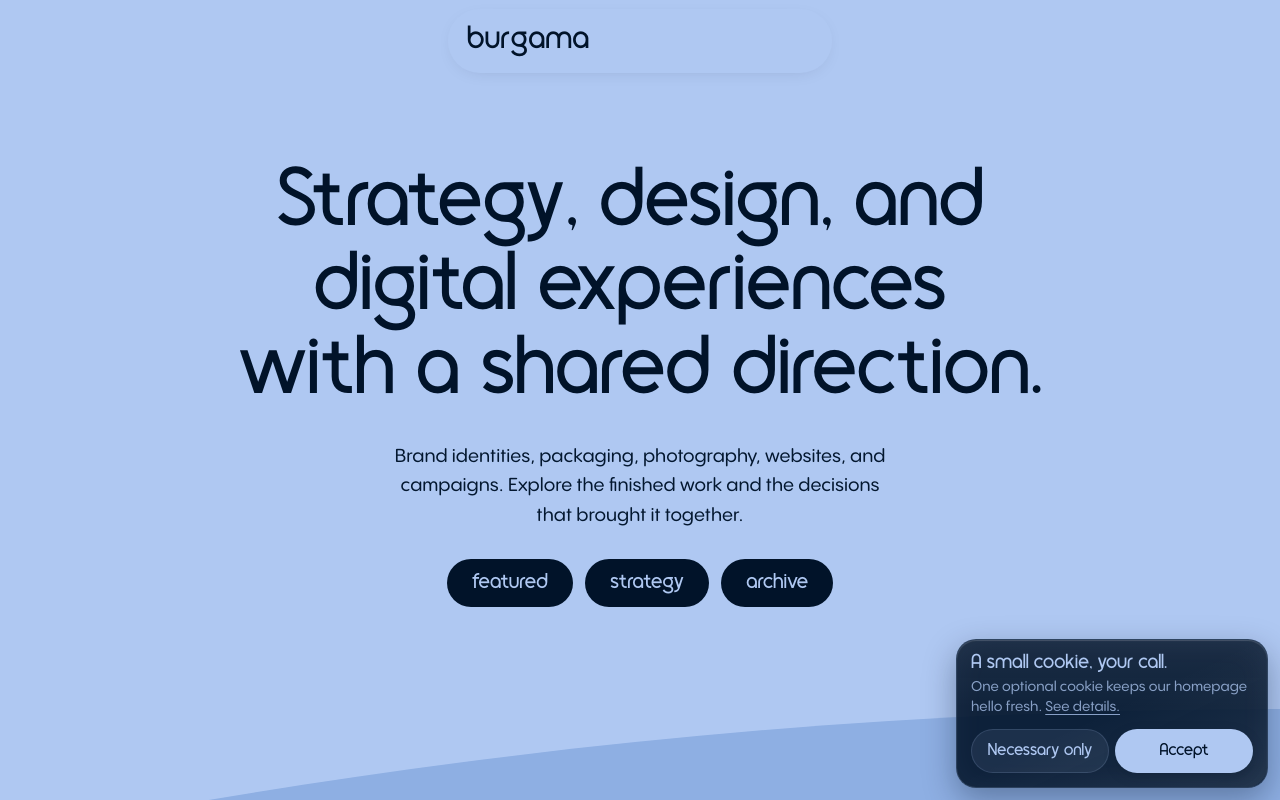
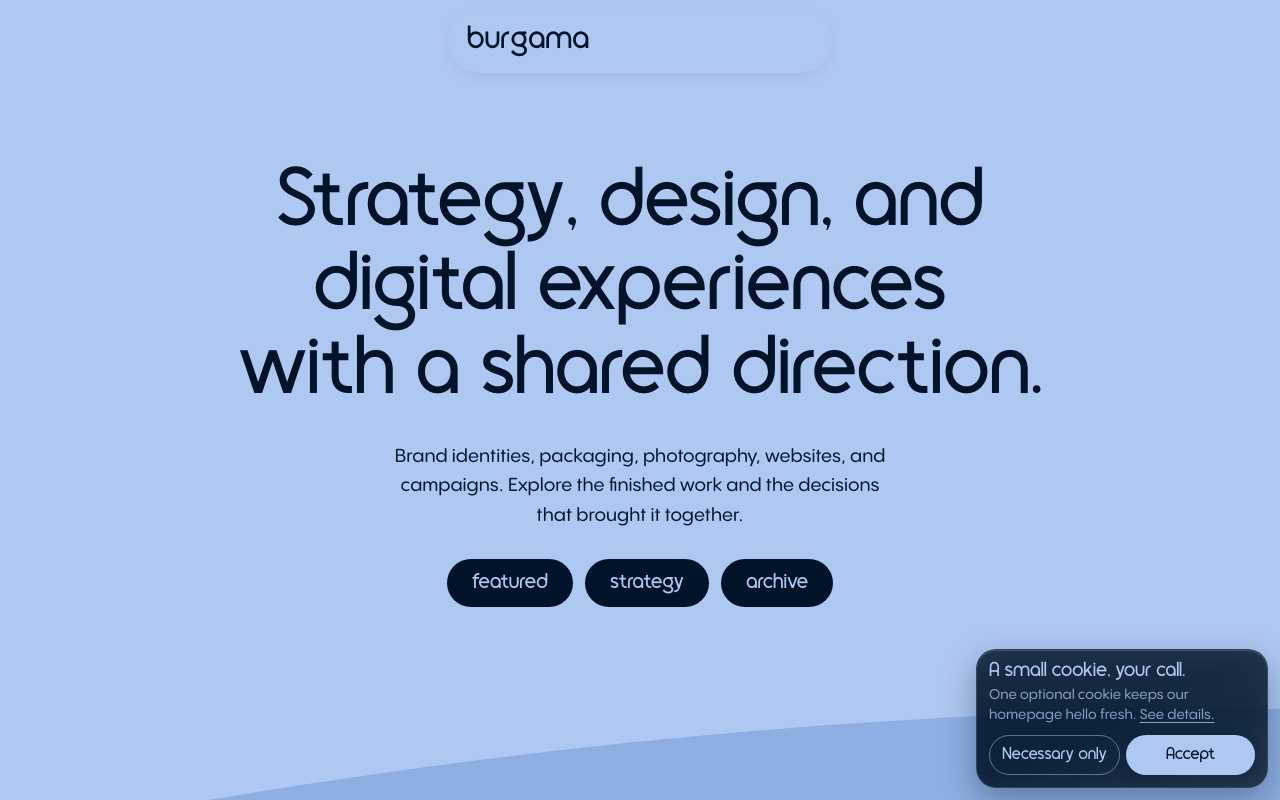
Before and after one commit to cedarandcactus/burgama-site-14.5, a Next.js app: page /work in a window 1280 px wide. Shown: the top 800 px of the page. Built offline with nearby package versions, Linux system fonts and the light colour scheme.

Commit message:
Compact cookie banner controls

```diff
--- a/components/cookie-banner.module.css
+++ b/components/cookie-banner.module.css
@@ -3,7 +3,7 @@
   right: max(12px, env(safe-area-inset-right, 0px));
   bottom: max(12px, env(safe-area-inset-bottom, 0px));
   z-index: 1000;
-  width: min(312px, calc(100vw - 24px));
+  width: min(292px, calc(100vw - 24px));
   pointer-events: auto;
   transform-origin: bottom right;
   animation: card-in 620ms cubic-bezier(.16, 1, .3, 1) both;
@@ -15,9 +15,9 @@
   display: flex;
   width: 100%;
   flex-direction: column;
-  gap: 12px;
+  gap: 10px;
   overflow: hidden;
-  padding: 14px;
+  padding: 12px;
   border: 1px solid color-mix(in srgb, var(--palette-powder) 20%, transparent);
   border-radius: 20px;
   color: var(--palette-powder);
@@ -99,11 +99,11 @@
 .actions button {
   display: inline-flex;
   min-width: 0;
-  min-height: 44px;
+  min-height: 40px;
   flex: 1 1 0;
   align-items: center;
   justify-content: center;
-  padding: 8px 12px;
+  padding: 7px 10px;
   border: 0;
   border-radius: 999px;
   font-family: var(--font-cenura), sans-serif;
@@ -121,9 +121,10 @@
 }
 
 .necessary {
+  border: 1px solid color-mix(in srgb, var(--palette-powder) 48%, transparent) !important;
   color: var(--palette-powder);
-  background: color-mix(in srgb, var(--palette-powder) 9%, transparent);
-  box-shadow: inset 0 0 0 1px color-mix(in srgb, var(--palette-powder) 16%, transparent);
+  background: transparent;
+  box-shadow: none;
 }
 
 .actions button:focus-visible,
@@ -144,8 +145,9 @@
   }
 
   .necessary:hover {
+    border-color: var(--palette-powder) !important;
     color: var(--palette-powder);
-    background: color-mix(in srgb, var(--palette-powder) 16%, transparent);
+    background: transparent;
   }
 
   .copy a:hover {
```
